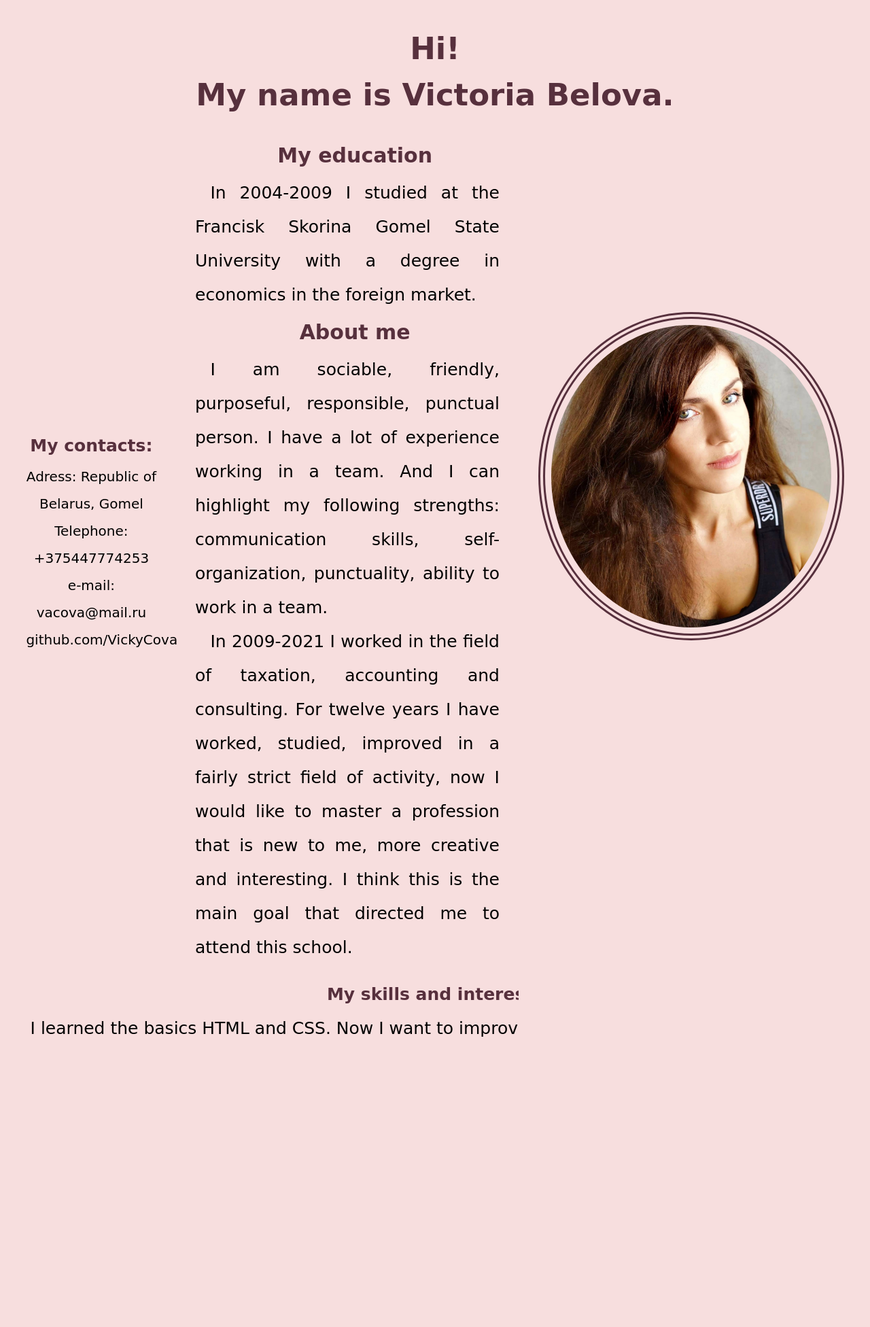
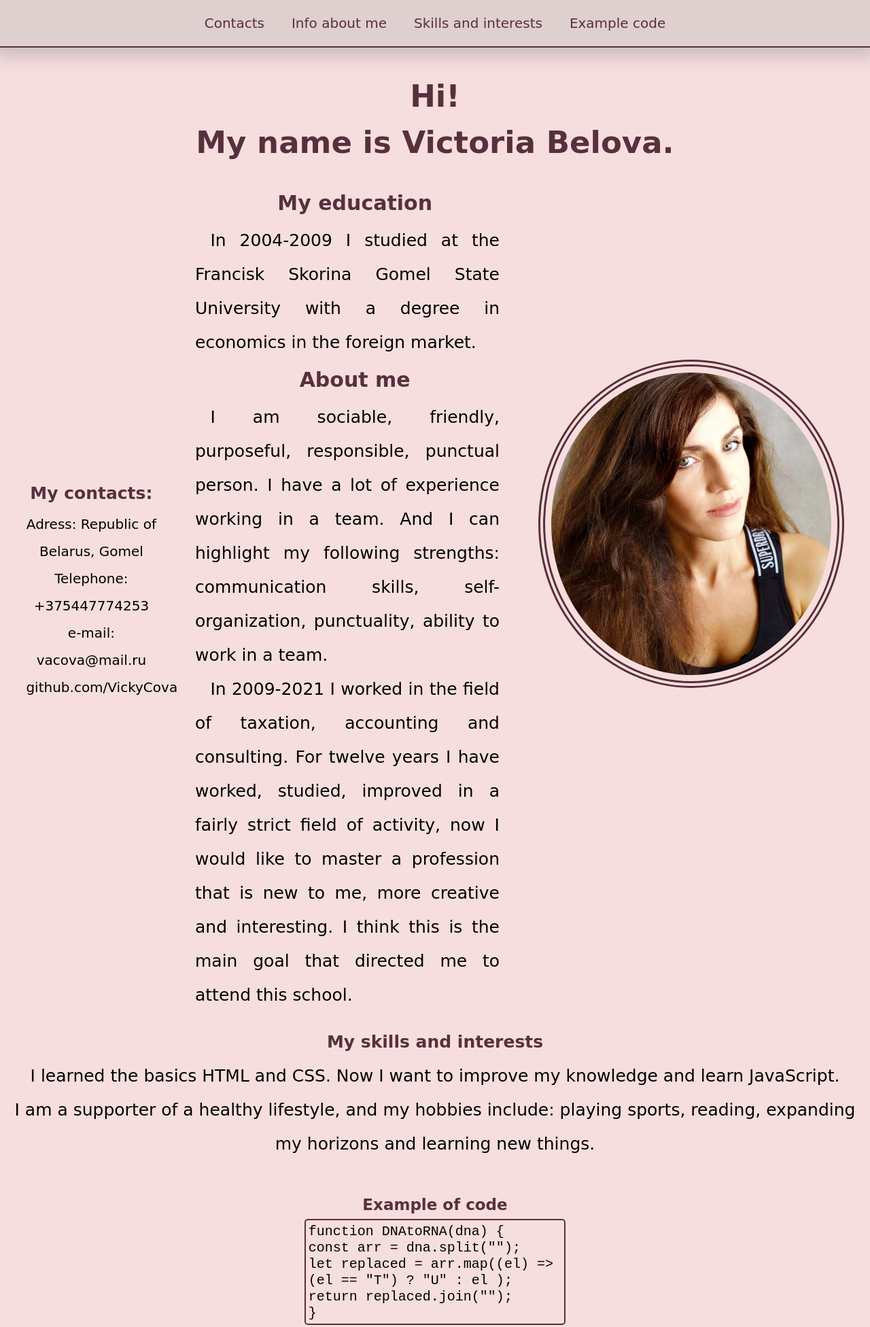
Before and after one commit to VickyCova/rsschool-cv, a plain HTML site: page index.html in a window 1280 px wide. Shown: the top 1952 px of the page at 68% size. Before the commit the page ends 1789 px from the top, so only its background shows below. Drawn offline with Linux system fonts and the light colour scheme.

Commit message:
feat: add main, add menu

```diff
--- a/index.html
+++ b/index.html
@@ -7,11 +7,24 @@
     <title>CV</title>
     <link rel="stylesheet" href="style.css" />
   </head>
+
   <body>
+    <header>
+        <nav>
+          <ul>
+            <li><a href="#contacts">Contacts</a></li>
+            <li><a href="#info">Info about me</a></li>
+            <li><a href="#skills">Skills and interests</a></li>
+            <li><a href="#my-code">Example code</a></li>
+          </ul>
+        </nav>
+    </header>
+
+    <main>
       <h1>Hi!</h1>
       <h2>My name is Victoria Belova.</h2>
       <div class="wrapper">
-      <div class="contacts">
+        <div id="contacts" class="contacts">
           <h3>My contacts:</h3>
           <ul>
             <li>Adress: Republic of Belarus, Gomel</li>
@@ -20,11 +33,11 @@
             <li><a href="//github.com/VickyCova">github.com/VickyCova</a></li>
           </ul>
         </div>
-      <div class="info">
+        <div id="info" class="info">
           <h4>My education</h4>
           <p>
-          In 2004-2009 I studied at the Francisk Skorina Gomel State University
-          with a degree in economics in the foreign market.
+            In 2004-2009 I studied at the Francisk Skorina Gomel State
+            University with a degree in economics in the foreign market.
           </p>
 
           <h4>About me</h4>
@@ -46,18 +59,32 @@
           <img src="img1.jpg" alt="Victoria Belova" />
         </div>
       </div>
-    <div class="interests">
+      <div id="skills" class="interests">
         <h3>My skills and interests</h3>
         <p>
           I learned the basics HTML and CSS. Now I want to improve my knowledge
           and learn JavaScript.
         </p>
         <p>
-        I am a supporter of a healthy lifestyle, and my hobbies include: playing
-        sports, reading, expanding my horizons and learning new things.
+          I am a supporter of a healthy lifestyle, and my hobbies include:
+          playing sports, reading, expanding my horizons and learning new
+          things.
         </p>
       </div>
-  </body>
+      <div id="my-code" class="example-code">
+        <h3>Example of code</h3>
+        <div class="code-simple">
+          <code>
+            function DNAtoRNA(dna) {<br />
+            const arr = dna.split("");<br />
+            let replaced = arr.map((el) => (el == "T") ? "U" : el );<br />
+            return replaced.join("");<br />
+            }
+          </code>
+        </div>
+      </div>
+    </main>
+
     <footer>
       <div class="footer-wrapper">
         <span class="copyright">&copy; 2022</span>
@@ -67,4 +94,5 @@
         <a class="git-name" href="https://github.com/VickyCova">VickyCova</a>
       </div>
     </footer>
+  </body>
 </html>
--- a/style.css
+++ b/style.css
@@ -6,6 +6,33 @@
 
 body {
   background-color: rgb(247, 222, 222);
+}
+
+header {
+  height: 70px;
+  background: rgb(223, 207, 207);
+  display: flex;
+  align-items: center;
+  justify-content: center;
+  border-bottom: 2px solid rgb(87, 48, 61);
+  -webkit-box-shadow: 0px 5px 22px 9px rgba(34, 60, 80, 0.2);
+  -moz-box-shadow: 0px 5px 22px 9px rgba(34, 60, 80, 0.2);
+  box-shadow: 0px 5px 22px 9px rgba(34, 60, 80, 0.2);
+}
+
+header ul {
+  display: flex;
+}
+
+header a {
+  color: rgb(87, 48, 61);
+  font-size: 20px;
+  font-family: cursive;
+}
+
+header li {
+  list-style-type: none;
+  margin: 20px;
 }
 
 h1,
@@ -96,9 +123,16 @@ img {
 }
 
 .footer-wrapper {
+  background: rgb(223, 207, 207);
   display: flex;
+  align-items: center;
+  margin-top: 5%;
   justify-content: space-between;
   height: 100px;
+  border-top: 2px solid rgb(87, 48, 61);
+  -webkit-box-shadow: 0px -10px 22px 9px rgba(34, 60, 80, 0.2);
+  -moz-box-shadow: 0px -10px 22px 9px rgba(34, 60, 80, 0.2);
+  box-shadow: 0px -10px 22px 9px rgba(34, 60, 80, 0.2);
 }
 
 .copyright {
@@ -112,21 +146,43 @@ img {
   font-size: 23px;
   font-family: cursive;
   color: rgb(87, 48, 61);
-  }
+}
 
 .rolling-name a {
   color: rgb(87, 48, 61);
   font-size: 23px;
   font-family: cursive;
-  }
+}
 
 .git-name {
   margin-right: 6%;
   color: rgb(87, 48, 61);
   font-size: 23px;
   font-family: cursive;
-  }
+}
 
 a {
   text-decoration: none;
 }
+
+.example-code h3 {
+  font-size: 23px;
+  font-family: cursive;
+  color: rgb(87, 48, 61);
+  margin-bottom: 1.2%;
+  text-align: center;
+  margin-bottom: 2%;
+}
+
+.example-code {
+  align-items: center;
+  font-size: 20px;
+  width: 30%;
+  margin: 2% auto;
+}
+
+.code-simple {
+  border: 2px solid rgb(87, 48, 61);
+  border-radius: 5px;
+  padding: 1%;
+}
```
Lines whose indentation alone changed are shown as unchanged.
